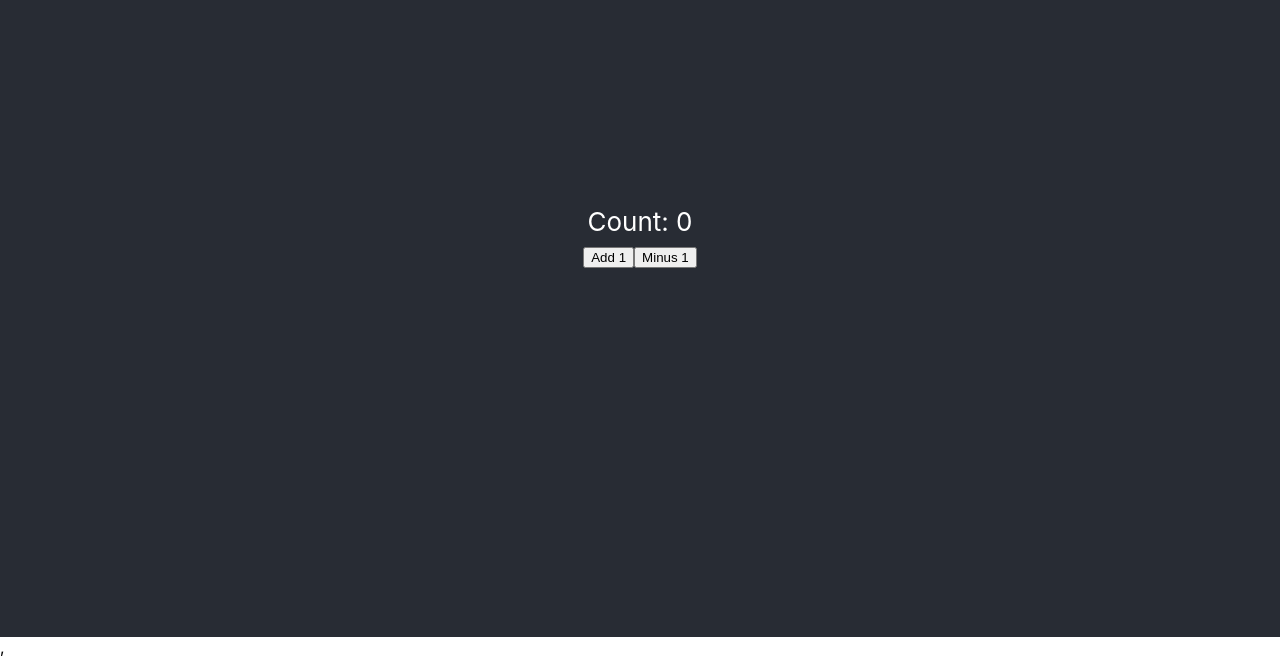
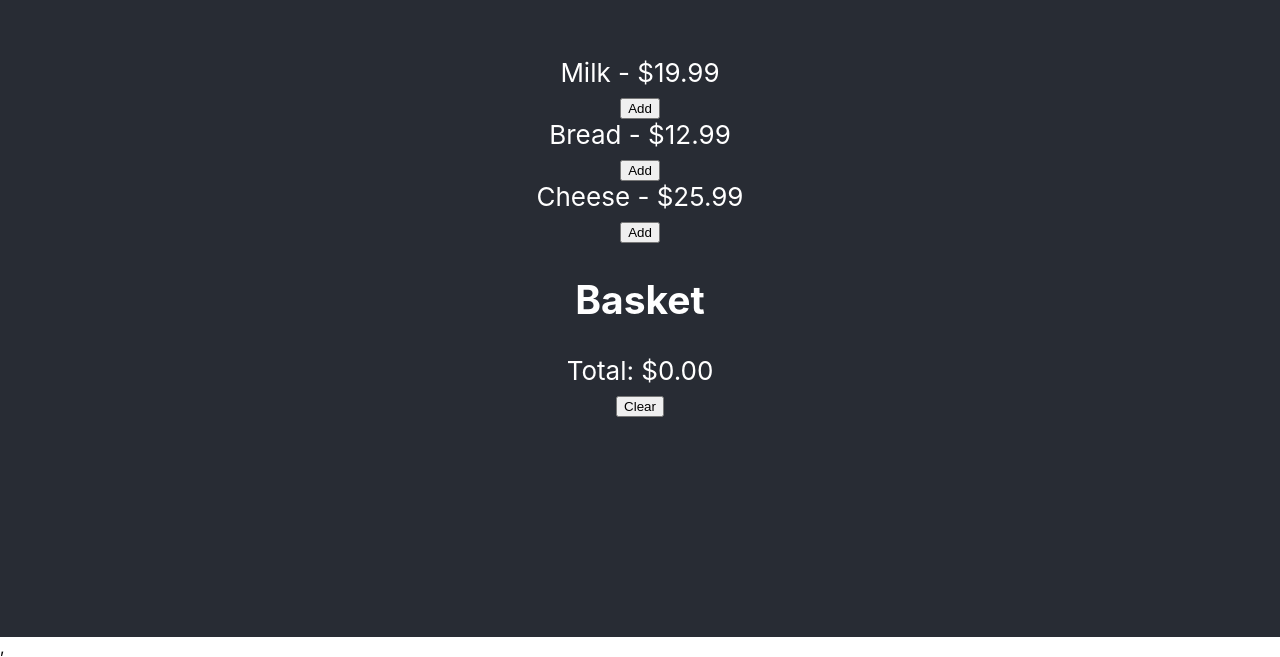
Before and after one commit to MaxMartinsen/JavaScript-Frameworks, a React (Create React App) app: page / in a window 1280 px wide. Shown: the part 163-820 px from the top of the page. Built offline with nearby package versions, Linux system fonts and the light colour scheme.

Commit message:
Level 1 proces

```diff
--- /dev/null
+++ b/src/Action/AddProduct.js
@@ -0,0 +1,42 @@
+// Assuming you have a file structure similar to what you provided, adjust the import path as necessary
+import React from 'react';
+import { useDispatch } from 'react-redux';
+import { addProduct } from '../cartSlice';
+
+const products = [
+  {
+    id: 0,
+    title: 'Milk',
+    price: 19.99,
+    discountedPrice: 19.99,
+  },
+  {
+    id: 1,
+    title: 'Bread',
+    price: 12.99,
+    discountedPrice: 12.99,
+  },
+  {
+    id: 2,
+    title: 'Cheese',
+    price: 25.99,
+    discountedPrice: 25.99,
+  },
+];
+
+function AddProduct() {
+  const dispatch = useDispatch();
+
+  return (
+    <div>
+      {products.map(product => (
+        <div key={product.id}>
+          <div>{product.title} - ${product.discountedPrice}</div>
+          <button onClick={() => dispatch(addProduct(product))}>Add</button>
+        </div>
+      ))}
+    </div>
+  );
+}
+
+export default AddProduct;
--- a/src/App.js
+++ b/src/App.js
@@ -1,11 +1,14 @@
+import React from 'react';
 import './App.css';
-import Counter from './Counter/Counter';
+import AddProduct from './Action/AddProduct';
+import CartDisplay from './components/CartDisplay'; // Make sure the path matches your file structure
 
 function App() {
   return (
     <div className="App">
       <header className="App-header">
-        <Counter />
+        <AddProduct />
+        <CartDisplay />
       </header>
     </div>
   );
--- a/src/Counter/Counter.js
+++ /dev/null
@@ -1,18 +0,0 @@
-import React from 'react';
-import { useSelector, useDispatch } from 'react-redux';
-import { decrement, increment } from '../counterSlice';
-
-function Counter() {
-  const count = useSelector((state) => state.counter.value);
-  const dispatch = useDispatch();
-
-  return (
-    <div>
-      <div>Count: {count}</div>
-      <button onClick={() => dispatch(increment())}>Add 1</button>
-      <button onClick={() => dispatch(decrement())}>Minus 1</button>
-    </div>
-  );
-}
-
-export default Counter;
--- /dev/null
+++ b/src/cartSlice.js
@@ -0,0 +1,26 @@
+// src/cartSlice.js
+import { createSlice } from '@reduxjs/toolkit';
+
+const initialState = {
+  products: [],
+  cartTotal: 0,
+};
+
+export const cartSlice = createSlice({
+  name: 'cart',
+  initialState,
+  reducers: {
+    addProduct: (state, action) => {
+      state.products.push(action.payload);
+      state.cartTotal += action.payload.discountedPrice;
+    },
+    clearCart: (state) => {
+      state.products = [];
+      state.cartTotal = 0;
+    },
+  },
+});
+
+export const { addProduct, clearCart } = cartSlice.actions;
+
+export default cartSlice.reducer;
--- /dev/null
+++ b/src/components/CartDisplay.js
@@ -0,0 +1,25 @@
+import React from 'react';
+import { useSelector } from 'react-redux';
+import { clearCart } from '../cartSlice';
+import { useDispatch } from 'react-redux';
+
+function CartDisplay() {
+  const cart = useSelector((state) => state.cart.products);
+  const cartTotal = useSelector((state) => state.cart.cartTotal);
+  const dispatch = useDispatch();
+
+  return (
+    <div>
+      <h2>Basket</h2>
+      <ul>
+        {cart.map((item, index) => (
+          <li key={index}>{item.title} - ${item.discountedPrice}</li>
+        ))}
+      </ul>
+      <div>Total: ${cartTotal.toFixed(2)}</div>
+      <button onClick={() => dispatch(clearCart())}>Clear</button>
+    </div>
+  );
+}
+
+export default CartDisplay;
--- a/src/counterSlice.js
+++ /dev/null
@@ -1,25 +0,0 @@
-import { createSlice } from '@reduxjs/toolkit';
-
-const initialState = {
-  value: 0,
-};
-
-export const counterSlice = createSlice({
-  // The name of our reducer
-  name: 'counter',
-  // The initial state of our reducer
-  initialState,
-  // These are the actions that will be made available
-  reducers: {
-    increment: (state) => {
-      state.value += 1;
-    },
-    decrement: (state) => {
-      state.value -= 1;
-    },
-  },
-});
-
-export const { increment, decrement } = counterSlice.actions;
-
-export default counterSlice.reducer;
--- a/src/store.js
+++ b/src/store.js
@@ -1,6 +1,8 @@
 import { configureStore } from '@reduxjs/toolkit';
-import counterReducer from './counterSlice.js';
+import cartReducer from './cartSlice';
 
 export const store = configureStore({
-  reducer: {counter: counterReducer},
+  reducer: {
+    cart: cartReducer,
+  },
 });
```
